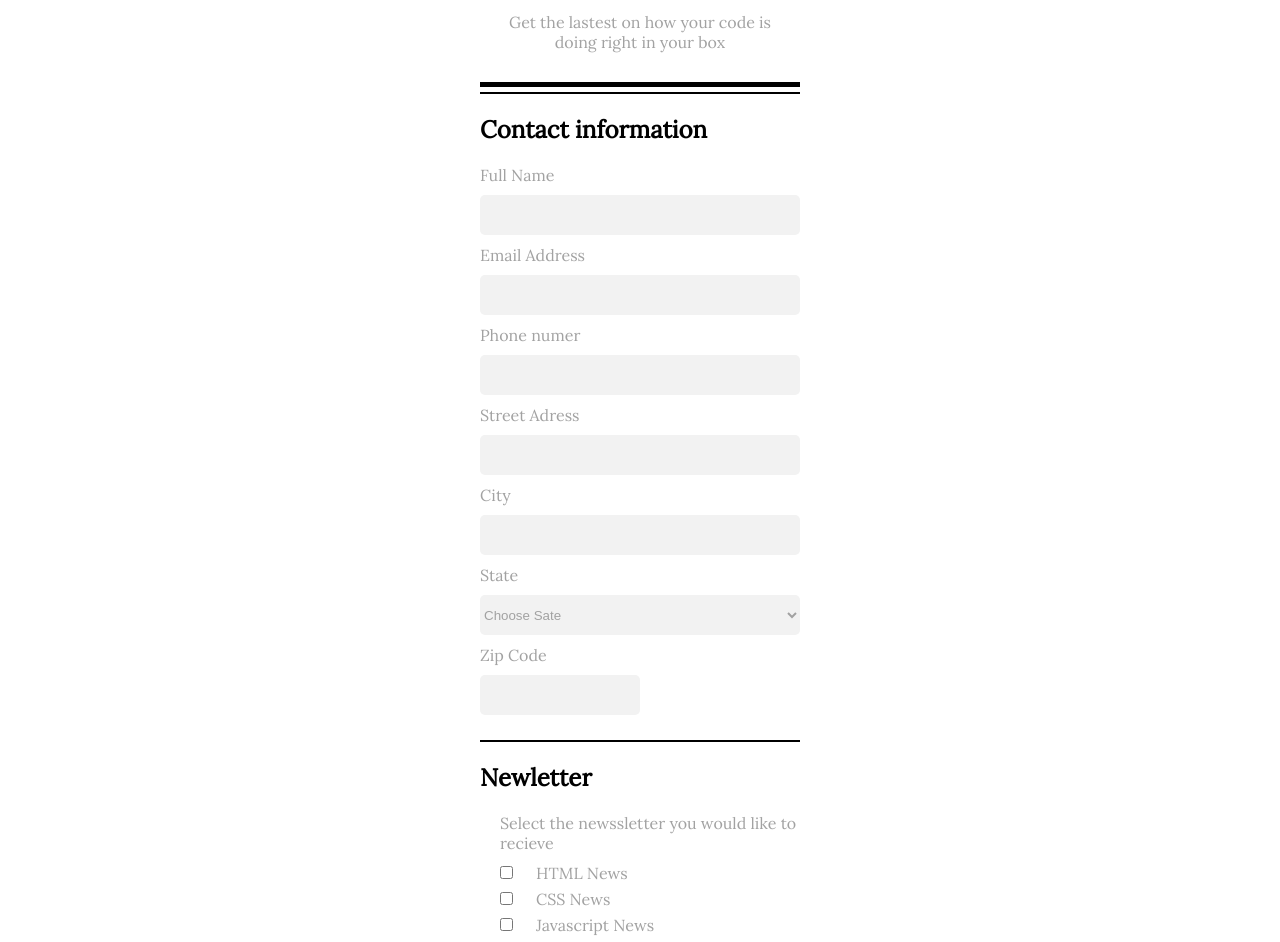
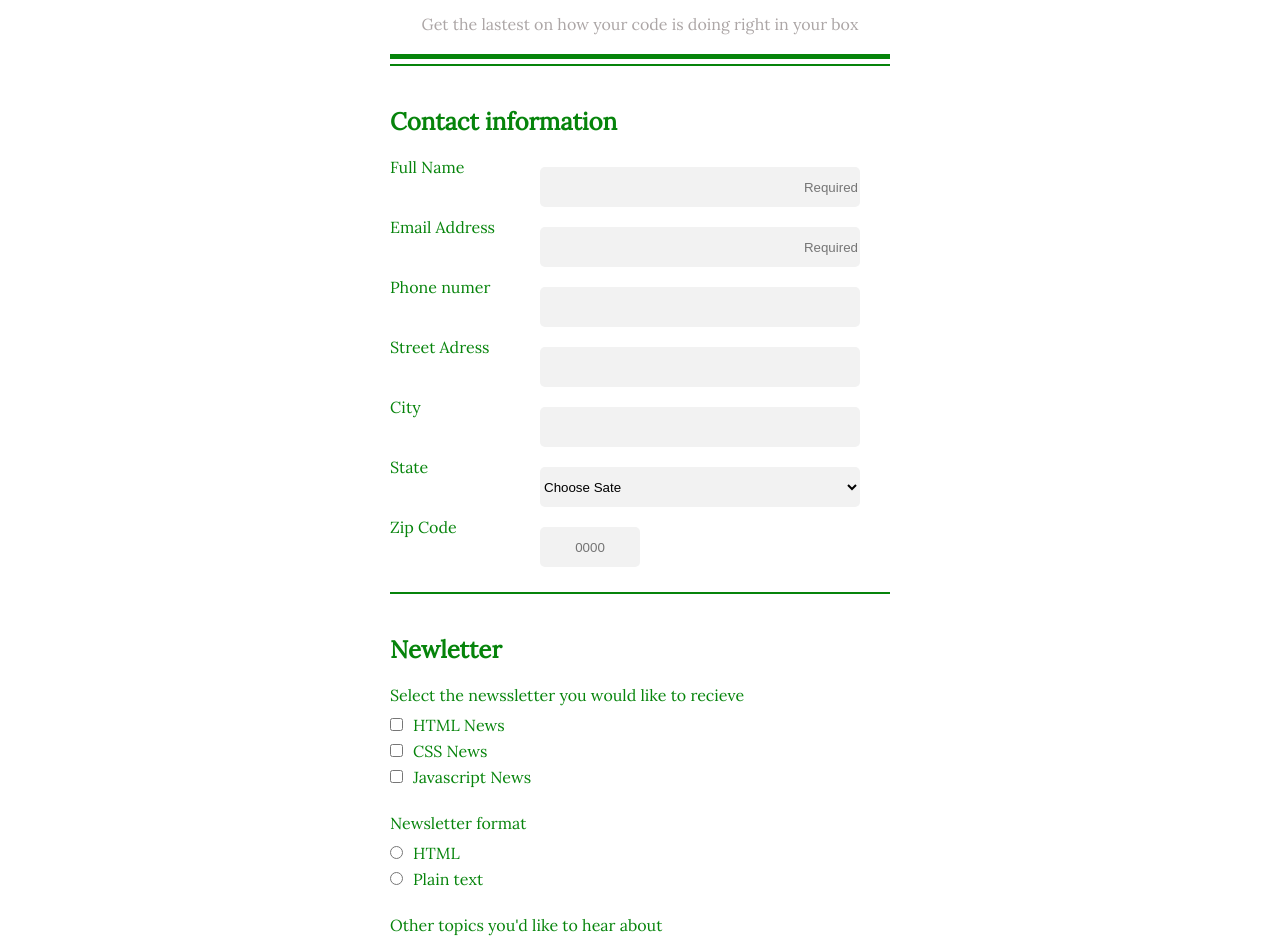
Before and after one commit to cookiiemonkey/OnlineRegistration, a plain HTML site: page index.html in a window 1280 px wide. Shown: the part 147-1089 px from the top of the page. Drawn offline with Linux system fonts and the light colour scheme.

Commit message:
last things

```diff
--- a/css/style.css
+++ b/css/style.css
@@ -7,15 +7,15 @@ body{
     max-width: 320px;
     font-family: 'Lora', sans-serif;
     margin: auto;
-    color: #a2a2a2;
+    color: #06840b;
+}
 
+header{
+    border-bottom: 5px solid #06840b;
 }
-header{
-    border-bottom: 5px solid black;
-}
-header > h1{
+ h1{
     text-align: center;
-    background-color: black;
+    background-color: #06840b;
     color:  white;
     padding: 30px;
     text-transform: uppercase;
@@ -25,20 +25,14 @@ header > h2,
 header > p{
     text-align: center;
     margin: 0 15px 30px 15px;
-
 }
-h2 {
-    color: black;
-}
-
-
-input[value="Required"]{
-    color: #bebebe;
+header > p {
+    color: #aca6a6;
 }
 
 .content,
 .asideCont{
-    border-top: 2px solid black;
+    border-top: 2px solid #06840b;
     margin-top: 5px;
 }
 
@@ -46,9 +40,7 @@ input,
 textarea,
 select{
     background: #f2f2f2;
-    color: #a2a2a2;
 }
-
 
 .mainCont > input,
 .mainCont > select{
@@ -60,10 +52,11 @@ select{
 }
 .mainCont > input[id="zip_code"]{
     margin-bottom: 20px;
-    width: 50%;
+    width: 100px;
+    text-align: center;
 }
 
-.asideCont > label[for=""],
+.asideCont > .titleLabel,
 .asideCont > button{
     margin-bottom: 10px;
     margin-top: 20px;
@@ -85,6 +78,9 @@ select{
     border: none;
 }
 
+input[placeholder]{
+    text-align: right;
+}
 
 form{
     max-width: 320px;
@@ -92,6 +88,28 @@ form{
 footer{
     margin: auto;
     font-style: italic;
+}
+
+input[type="text"],
+input[type="email"],
+input[type="tel"],
+textarea{
+  transition-property: background-color;
+  transition-duration: 1s;
+}
+
+
+input[type="text"]:focus,
+input[type="email"]:focus,
+input[type="tel"]:focus,
+textarea:focus,
+select:focus{
+    border: solid 2px black;
+    padding: 10px;
+    text-align: left;
+    background-color: #06840b;
+    color: white;
+
 }
 
 /* Flex */
@@ -116,9 +134,8 @@ footer{
 .asideCont > label[for="css"],
 .asideCont > label[for="javascript"],
 .asideCont > label[for="plain"],
-.asideCont > label[for="HTML"]{
+.asideCont > label[for="radioHtml"]{
     flex-basis: 250px;
-
 }
 
 .asideCont > label,
@@ -128,3 +145,69 @@ footer{
     flex-basis: 320px;
     margin-left: 20px;
 }
+
+/* MEDIA QUERY */
+
+@media (min-width: 768px){
+    .wrapper {
+        max-width: 100vw;
+    }
+
+    header,
+    .content,
+    h2,
+    header > p{
+        width: 500px;
+        margin: auto;
+
+    }
+    header {
+        padding-bottom: 20px;
+        margin-bottom: 5px;
+    }
+
+    h1 {
+        height: 50px;
+        padding: 10px;
+        margin-bottom: 50px;
+    }
+    h2 {
+        margin-bottom: 20px;
+        margin-top: 40px;
+    }
+
+    .mainCont,
+    .asideCont{
+        width: 500px;
+        flex-direction: row;
+    }
+
+    .asideCont > input {
+        margin-left: 0;
+        margin-right: 10px;
+    }
+
+    .asideCont > label,
+    .asideCont > textarea,
+    .asideCont > button{
+        margin-left: 0;
+        flex-basis: 500px;
+    }
+
+    .asideCont > label[for=" "]{
+        flex-basis: 500px;
+    }
+    .asideCont > label[for="html"],
+    .asideCont > label[for="css"],
+    .asideCont > label[for="javascript"],
+    .asideCont > label[for="plain"],
+    .asideCont > label[for="radioHtml"]{
+        flex-basis: 460px;
+    }
+
+    .mainCont > label {
+        flex-basis: 150px;
+    }
+
+
+}
--- a/index.html
+++ b/index.html
@@ -11,8 +11,8 @@
 
 <body>
     <div class="wrapper">
+        <h1>The code review</h1>
         <header>
-            <h1>The code review</h1>
             <h2>Signup for our newsletter</h2>
             <p>Get the lastest on how your code is doing right in your box</p>
         </header>
@@ -21,13 +21,13 @@
             <form>
                 <div class="mainCont">
                     <label for="user_name">Full Name</label>
-                    <input type="text" id="user_name">
+                    <input type="text" id="user_name" placeholder="Required">
 
                     <label for="email">Email Address</label>
-                    <input type="e-mail" id="email">
+                    <input type="email" id="email" placeholder="Required">
 
-                    <label for="p_number">Phone numer</label>
-                    <input type="text" id="p_number">
+                    <label for="user_tel">Phone numer</label>
+                    <input type="tel" id="user_tel">
 
                     <label for="street_adress">Street Adress</label>
                     <input type="text" id="street_adress">
@@ -44,7 +44,7 @@
                     </select>
 
                     <label for="zip_code">Zip Code</label>
-                    <input type="text" id="zip_code">
+                    <input type="text" id="zip_code" placeholder="0000">
 
                 </div><!-- END MAIN CONT -->
 
@@ -52,18 +52,17 @@
 
                     <h2>Newletter</h2>
 
-                    <label for="">Select the newssletter you would like to recieve</label>
-                    <input type="checkbox" id="html" value="HtmlNews"><label for="html">HTML News</label>
-                    <input type="checkbox" id="css" value="CssNews"><label for="css">CSS News</label>
-                    <input type="checkbox" id="javascript" value="JavascriptNews"><label for="javascript">Javascript News</label><br>
+                    <label class="titleLabel">Select the newssletter you would like to recieve</label>
+                    <input type="checkbox" id="html" name="checknews" value="HtmlNews"><span class="checkmark"></span><label for="html">HTML News</label>
+                    <input type="checkbox" id="css" name="checknews" value="CssNews"><label for="css">CSS News</label>
+                    <input type="checkbox" id="javascript" name="checknews" value="JavascriptNews"><label for="javascript">Javascript News</label>
 
+                    <label class="titleLabel">Newsletter format</label>
+                    <input type="radio" id="radioHtml" name="news" value="radioHtml"><label for="radioHtml">HTML</label>
+                    <input type="radio" id="plain" name="news" value="plains"><label for="plain">Plain text</label>
 
-                    <label for="">Newsletter format</label>
-                    <input type="radio" id="html" value="HTML"><label for="HTML">HTML</label>
-                    <input type="radio" id="plain" value="plains"><label for="plain">Plain text</label><br>
-
-                    <label for="">Other topics you'd like to hear about</label>
-                    <textarea name="topics" id="topics" ></textarea><br>
+                    <label class="titleLabel">Other topics you'd like to hear about</label>
+                    <textarea name="topics" id="topics"></textarea><br>
 
                     <button>Sign Up</button>
 
@@ -71,12 +70,8 @@
                         <p>Copyright The Code Review</p>
                     </footer>
                 </div> <!-- END ASIDE CONT -->
-
             </form>
         </div> <!-- END CONTENT -->
-
-
-
     </div><!-- END WRAPPER -->
 </body>
 
```
